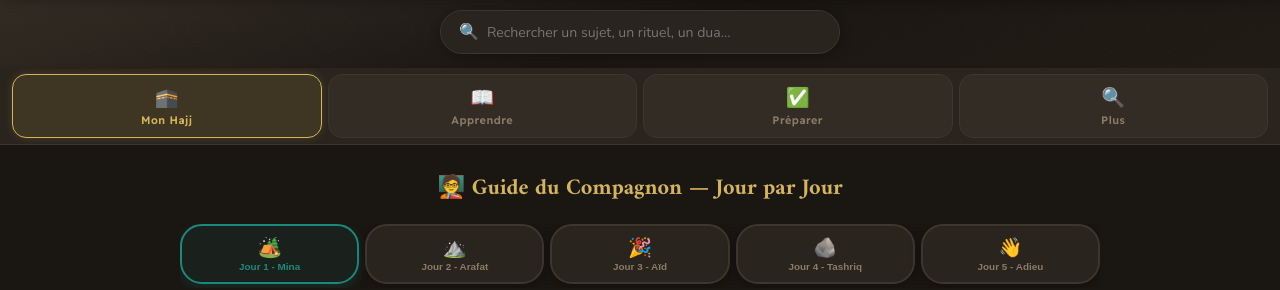
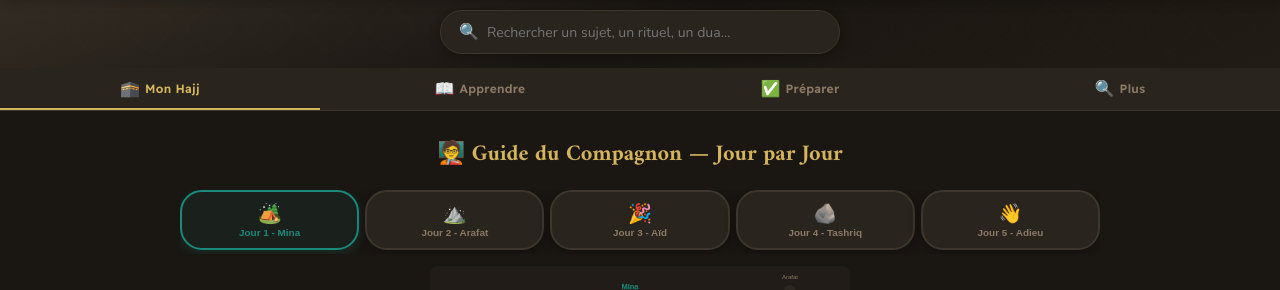
Before and after one commit to abourdim/hajj-guide, a website: page index.html in a window 1280 px wide. Shown: the part 123-413 px from the top of the page. Drawn offline with nearby package versions, Linux system fonts and the light colour scheme.

Commit message:
Compact inline tabs with icon+label side by side and underline active
Co-Authored-By: Claude Opus 4.6 (1M context) <noreply@anthropic.com>

```diff
--- a/style.css
+++ b/style.css
@@ -84,12 +84,12 @@ body{font-family:var(--ff);background:var(--bg);color:var(--t1);-webkit-font-smo
 .search-wrap input{border:none;background:0;flex:1;font-size:.88rem;color:var(--t1);outline:none;font-family:inherit}
 
 /* TABS — elegant underline with glow */
-.tabs{display:flex;overflow-x:auto;gap:6px;padding:6px 12px;background:var(--card);border-bottom:1px solid var(--brd);scrollbar-width:none;position:sticky;top:52px;z-index:90;box-shadow:0 2px 8px rgba(0,0,0,.04)}
+.tabs{display:flex;overflow-x:auto;gap:0;padding:0;background:var(--card);border-bottom:1px solid var(--brd);scrollbar-width:none;position:sticky;top:56px;z-index:90}
 .tabs::-webkit-scrollbar{display:none}
-.tab{border:1px solid var(--brd);background:var(--acc);padding:10px 0;flex:1;cursor:pointer;font-size:.78rem;font-weight:600;color:var(--t3);display:flex;flex-direction:column;align-items:center;gap:4px;transition:.3s;font-family:var(--fu);border-radius:var(--r);min-width:0;position:relative}
-.tab:hover{color:var(--t1);background:rgba(200,168,78,.08);border-color:var(--gold)}
-.tab.active{color:var(--gold);background:rgba(200,168,78,.12);border-color:var(--gold);box-shadow:0 0 8px rgba(200,168,78,.2)}
-.ti{font-size:1.2rem}.tl{font-size:.68rem;letter-spacing:.5px}
+.tab{border:none;background:0;padding:10px 6px;flex:1;cursor:pointer;font-size:.8rem;font-weight:600;color:var(--t3);display:flex;align-items:center;justify-content:center;gap:5px;transition:.2s;font-family:var(--fu);min-width:0;position:relative;border-bottom:2px solid transparent}
+.tab:hover{color:var(--t1)}
+.tab.active{color:var(--gold);border-bottom-color:var(--gold)}
+.ti{font-size:1rem}.tl{font-size:.75rem;letter-spacing:.3px}
 
 /* CONTENT */
 .content{max-width:960px;margin:0 auto;padding:24px 20px 80px}
```
